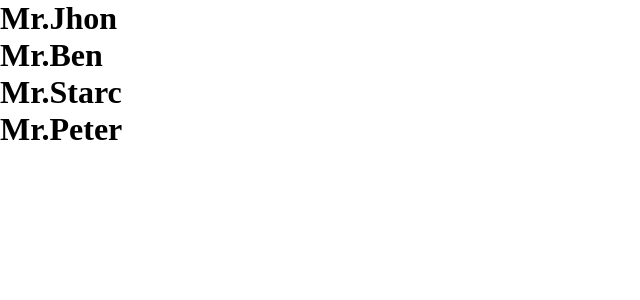
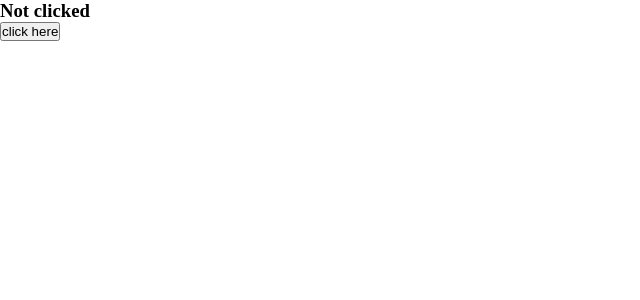
Before and after one commit to parmeshragave-rgb/React, a React (Vite) app: page / in a window 1280 px wide. Shown: the top 300 px of the page, without its empty margins (0-640 px from the left). Built offline with nearby package versions, Linux system fonts and the light colour scheme.

Commit message:
file added

```diff
--- a/src/App.jsx
+++ b/src/App.jsx
@@ -9,6 +9,7 @@ import Wojsx from './wojsx'
 import Procs from './propsinclass'
 // import StateCls from './Stecls'
 import Counter from './counter'
+import Evntbinding from './evnt'
  class App extends Component{
   render(){
     return(
@@ -17,11 +18,11 @@ import Counter from './counter'
       < Course />
       {/* < StateCls/> */}
       {/* < Counter />  */}
-      <New name="Jhon">Founder</New>
+      {/* <New name="Jhon">Founder</New>
       <New name="Ben">Co-Founder</New>
       <New name="Starc">Public Relations Officer</New>
-      <New name="Peter">Manager</New>
-
+      <New name="Peter">Manager</New> */}
+<Evntbinding/>
       {/* <Procs holder="Enter your name" row="Name"></Procs>
       <Procs holder="Enter your Email" row="Email"></Procs>
       <Procs holder="Address" row="Addrs"></Procs>
--- a/src/evnt.jsx
+++ b/src/evnt.jsx
@@ -0,0 +1,23 @@
+import { Component } from "react";
+
+//event binding
+class Evntbinding extends Component{
+    state={
+        message:"Not clicked"
+    }
+    clickedbtn(){
+    this.setState({
+        message: "Clicked"
+    })
+    }
+
+    render(){
+        return(
+            <>
+            <h3>{this.state.message}</h3>
+            <button onClick={this.clickedbtn.bind(this)}>click here</button>
+            </>
+        )
+    }
+}
+export default Evntbinding
```
